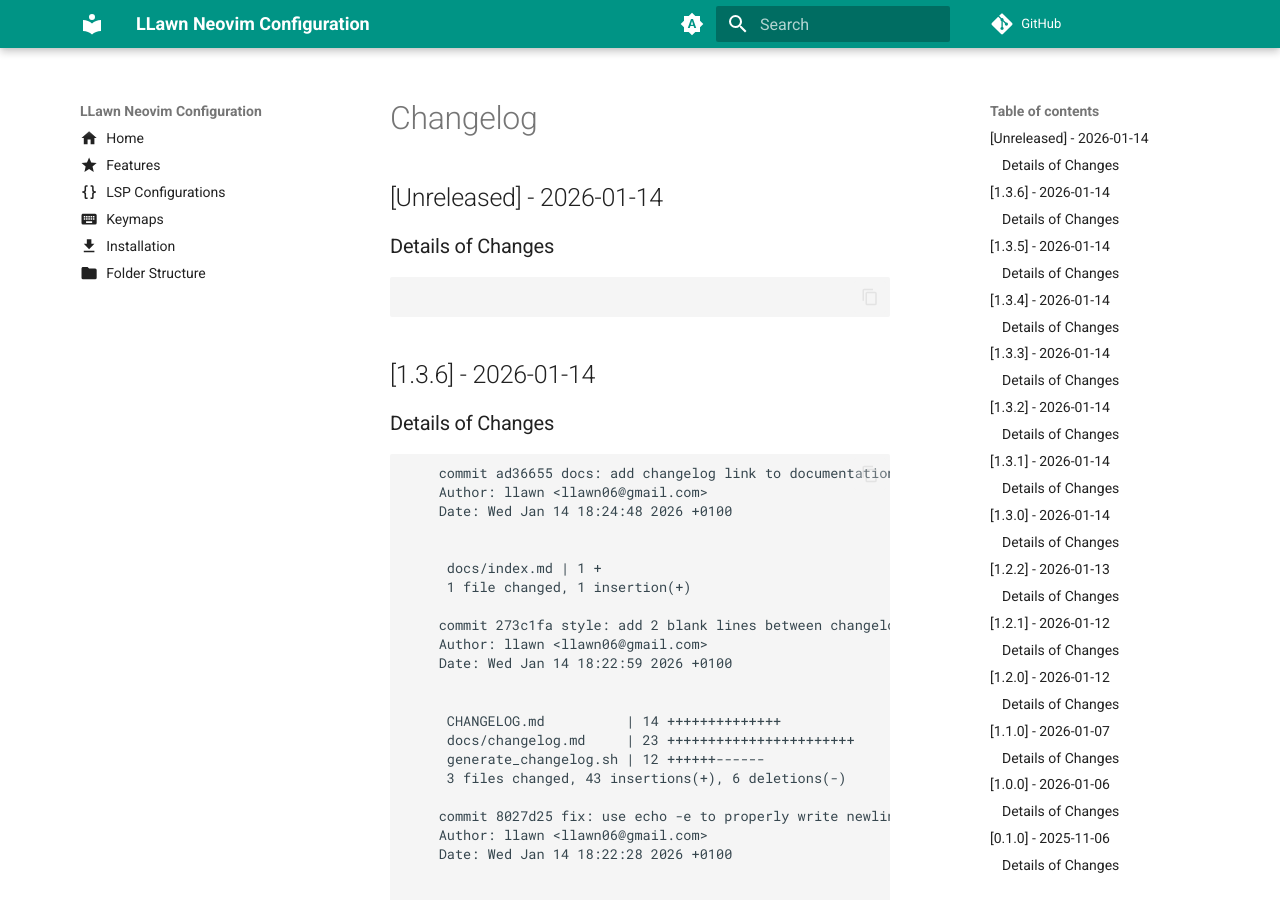
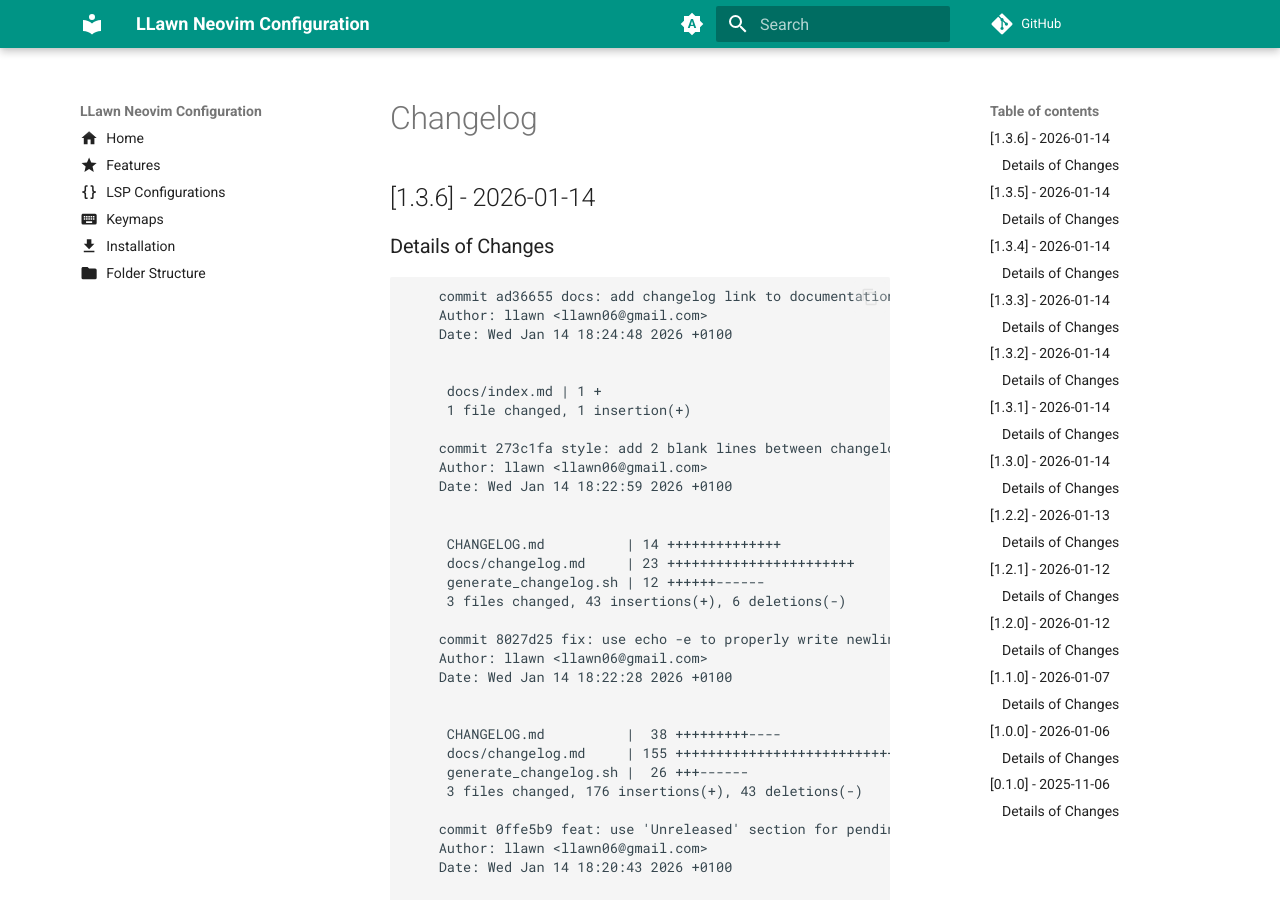
Before and after one commit to llawn/llawnvim, an MkDocs documentation site: the page built from docs/changelog.md, in a window 1280 px wide and 900 px high. Built offline with MkDocs 1.6.1 and Material for MkDocs 9.7.7, drawn with Linux system fonts in a browser that asks for light colours; comment, search, counter and statistics services are not loaded.

Commit message:
fix: remove empty [Unreleased] section after tag push

````diff
--- a/docs/changelog.md
+++ b/docs/changelog.md
@@ -1,14 +1,4 @@
 # Changelog
-
-## [Unreleased] - 2026-01-14
-
-### Details of Changes
-
-```
-
-```
-
-
 
 ## [1.3.6] - 2026-01-14
 
````
Also changed, not shown: CHANGELOG.md (+0 -2 lines).
